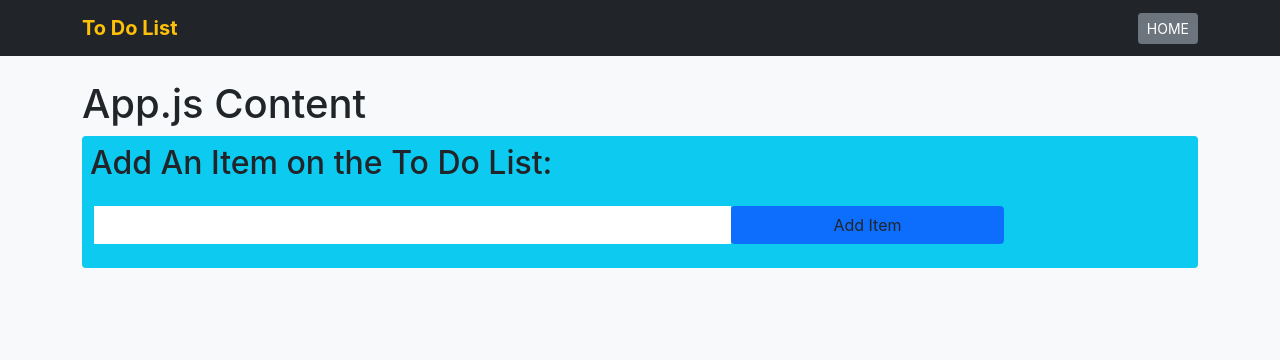
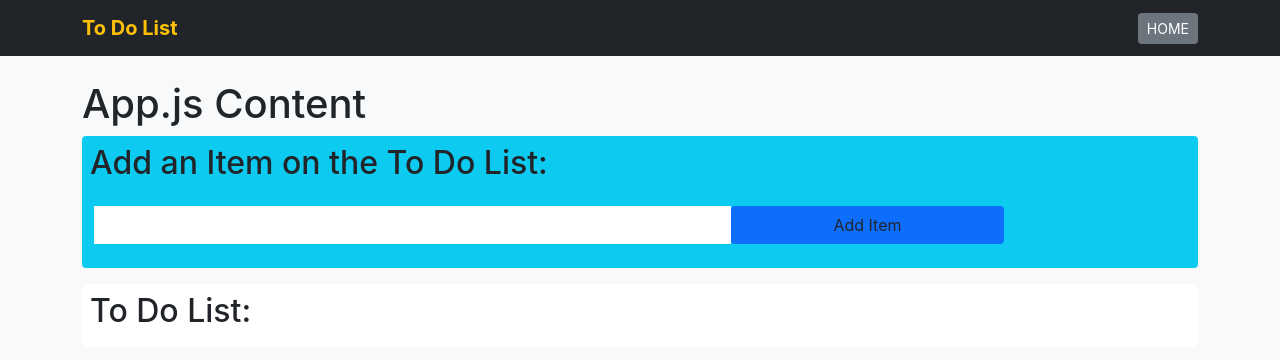
Before and after one commit to Virgilio-D-Cabading-Jr/Coding_Dojo_MERN_Stack_React_Functional_Components_To_Do_List, a React (Create React App) app: page / in a window 1280 px wide. Shown: the top 360 px of the page. Built offline with nearby package versions, Linux system fonts and the light colour scheme.

Commit message:
format header on AddTodoListComponent

```diff
--- a/src/App.js
+++ b/src/App.js
@@ -10,8 +10,10 @@ function App() {
   return (
     <div className="App">
       <h1>App.js Content</h1>
-      {/* **** INPUT AMD ADD TO DO LIST COMPONENT **************  */}
+      {/* **** INPUT and ADD TO DO LIST COMPONENT **************  */}
       <AddTodoListComponent />
+      {/* **** SHOW TO DO LIST COMPONENT ************************ */}
+      <ShowTodoListComponent />
     </div>
   );
 }
--- a/src/components/AddTodoListComponent.jsx
+++ b/src/components/AddTodoListComponent.jsx
@@ -11,7 +11,7 @@ import React from 'react'
 const AddTodoListComponent= () => {
     return (
         <div className="bg-info mb-3 p-2 rounded">
-            <h2>Add An Item on the To Do List:</h2>
+            <h2>Add an Item on the To Do List:</h2>
             <form className="row p-3">
                 <input className="col-7 rounded-left border-0" type="text"></input>
                 <button className='col-3 bg-primary rounded-right btn'>Add Item</button>
```
